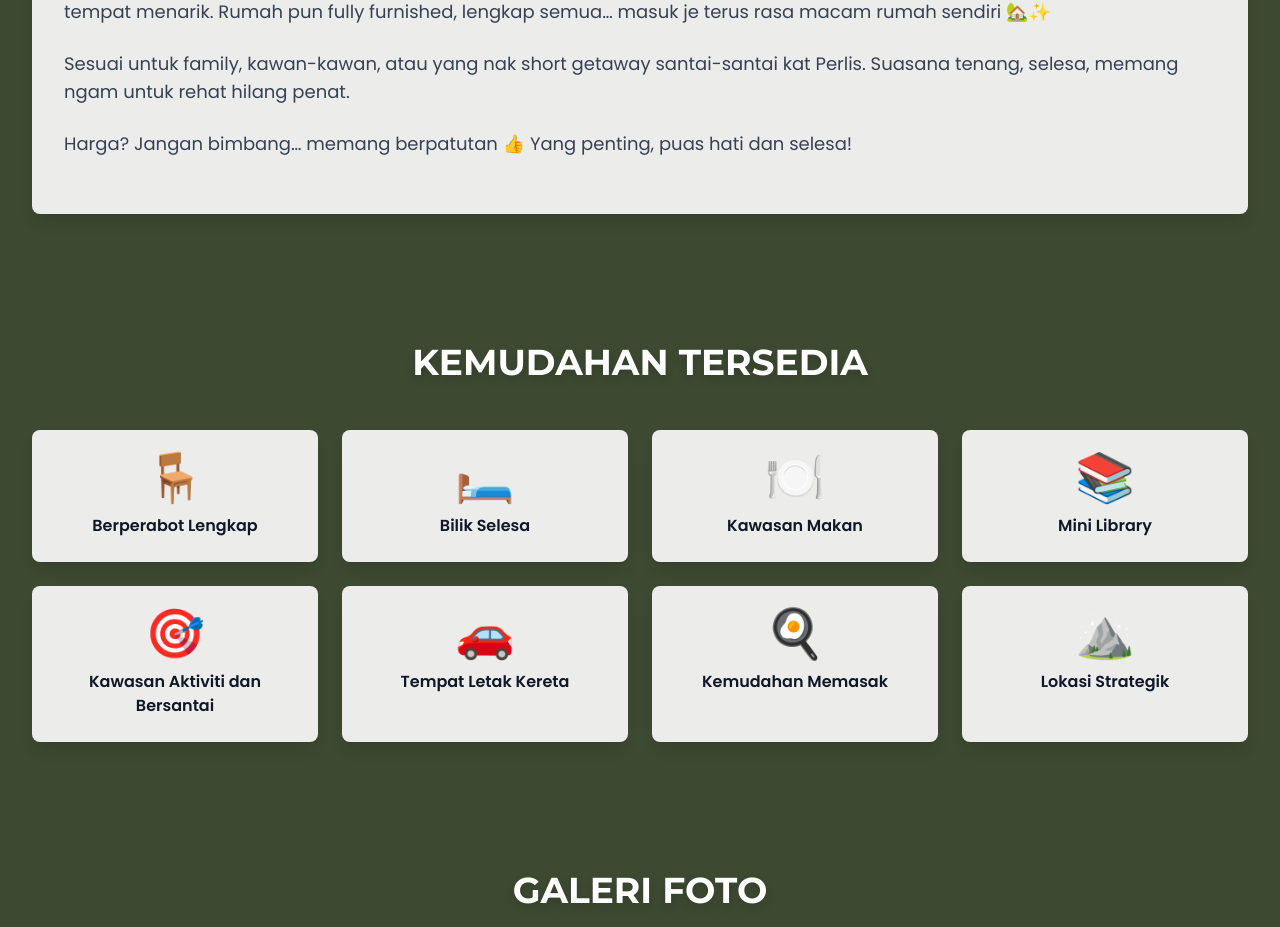
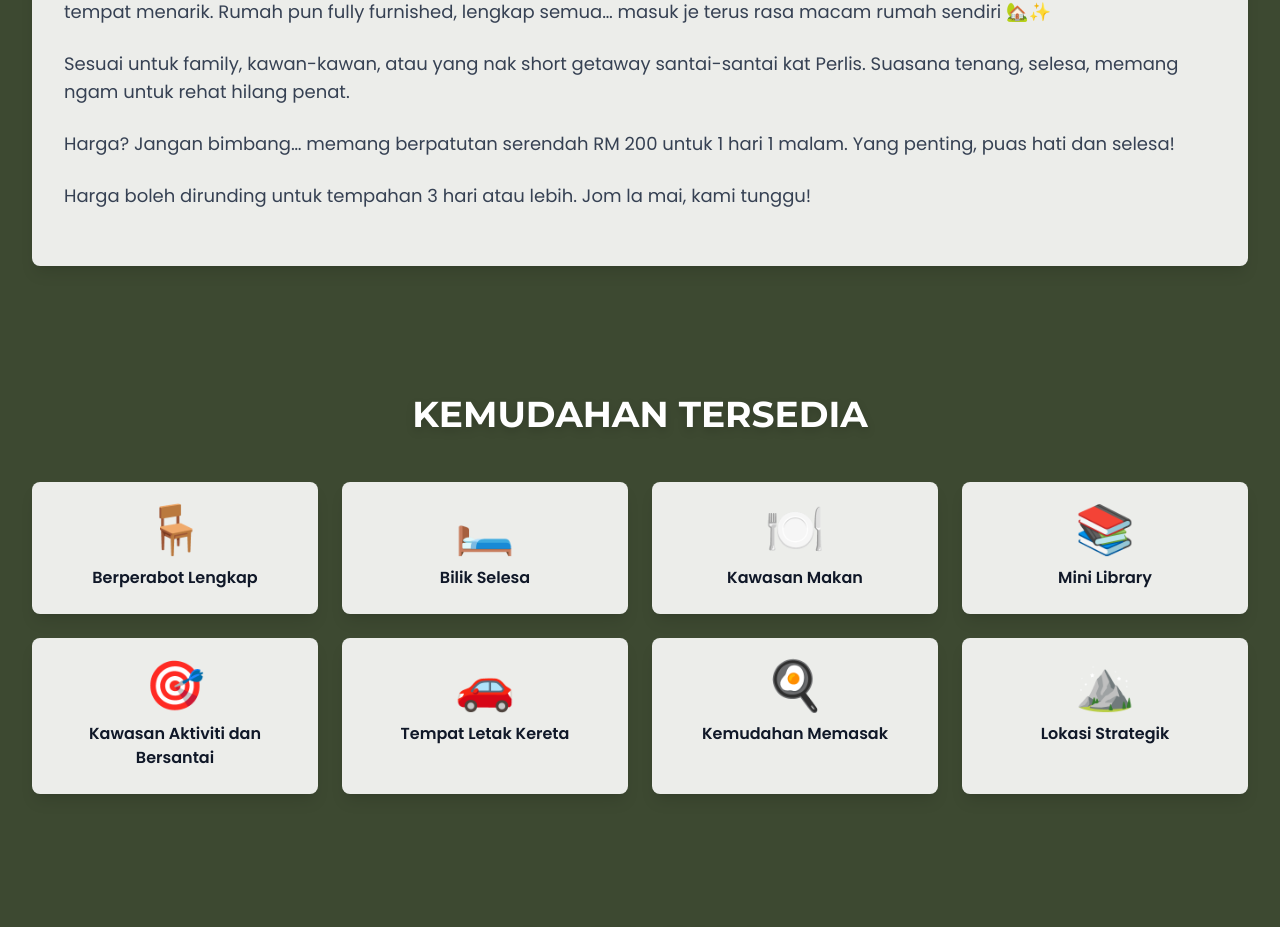
Before and after one commit to mirulee17/anggerik-damai, a Next.js app: page / in a window 1280 px wide. Shown: the part 1078-2005 px from the top of the page. Built offline with nearby package versions, Linux system fonts and the light colour scheme.

Commit message:
Update page.tsx

```diff
--- a/app/page.tsx
+++ b/app/page.tsx
@@ -289,8 +289,11 @@ export default function Home() {
                 Sesuai untuk family, kawan-kawan, atau yang nak short getaway santai-santai kat Perlis. Suasana tenang, selesa, memang ngam untuk rehat hilang penat.
               </p>
               <p className="text-lg text-gray-700 mb-6">
-                Harga? Jangan bimbang… memang berpatutan 👍
+                Harga? Jangan bimbang… memang berpatutan serendah RM 200 untuk 1 hari 1 malam.
                 Yang penting, puas hati dan selesa!
+              </p>
+              <p className="text-lg text-gray-700 mb-6">
+                Harga boleh dirunding untuk tempahan 3 hari atau lebih. Jom la mai, kami tunggu!
               </p>
             </div>
           </div>
@@ -484,7 +487,7 @@ export default function Home() {
               <p className="text-gray-600 mb-6">{selectedHomestay.location}</p>
 
               <div className="bg-green-50 rounded-lg p-4 mb-6">
-                <p className="text-gray-600 text-sm">Harga per 1 hari 1 malam</p>
+                <p className="text-gray-600 text-sm">Harga per 1 hari 1 malam (*harga boleh dirunding untuk 3 hari atau lebih)</p>
                 <p className="text-4xl font-bold text-green-700">RM {selectedHomestay.price}</p>
               </div>
 
```
